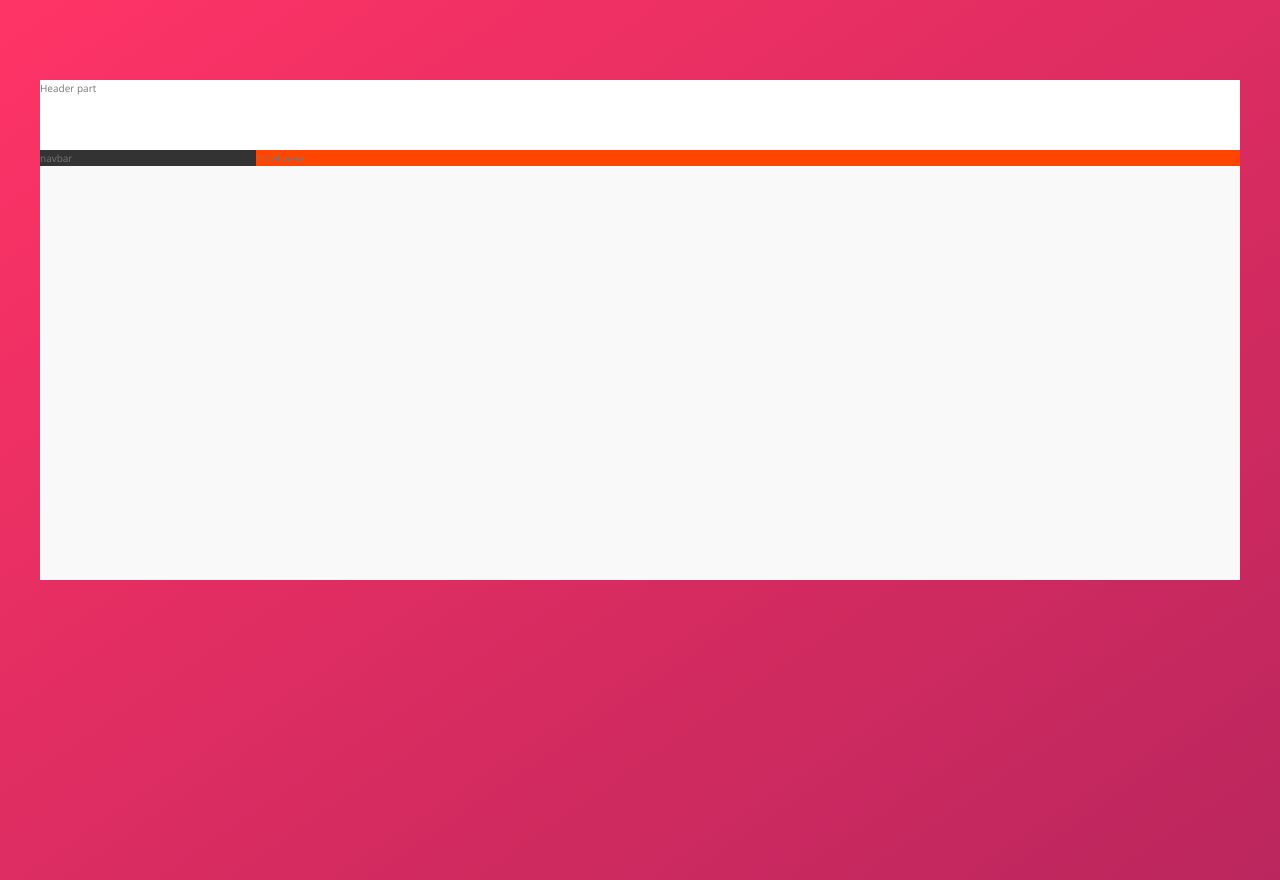
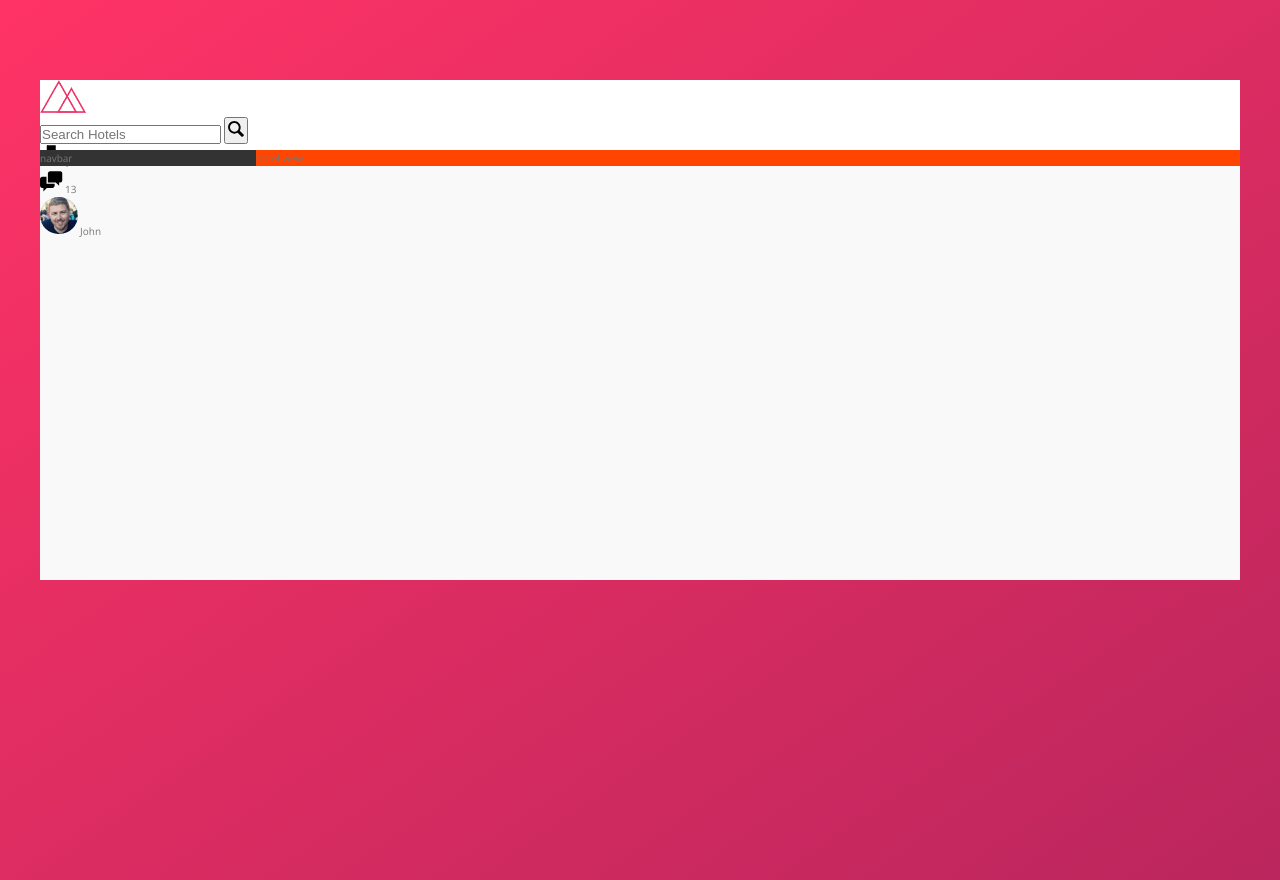
Before and after one commit to SNasser97/trillo-proj, a website: page index.html in a window 1280 px wide. Drawn offline with nearby package versions, Linux system fonts and the light colour scheme.

Commit message:
CSS + SVG for icons

```diff
--- a/index.html
+++ b/index.html
@@ -12,7 +12,39 @@
     </head>
     <body>
         <div class="container">
-            <header class="header">Header part</header>
+            <header class="header">
+                <img src="img/logo.png" alt="trillo logo" class="logo">
+                <form action="#" class="search">
+                    <input type="text" class="search__input" placeholder="Search Hotels">
+                    <button class="search__button">
+                        <svg class="search__icon">
+                            <use xlink:href="img/sprite.svg#icon-magnifying-glass">
+                            </use>
+                        </svg>
+                    </button>
+                </form>
+                <nav class="user-nav">
+                    <div class="user-nav__icon-box">
+                        <svg class="user-nav__icon">
+                            <use xlink:href="img/sprite.svg#icon-bookmark">
+                        </svg>
+                        <span class="user-nav__notification">7</span>
+                    </div>
+                    <div class="user-nav__icon-box">
+                        <svg class="user-nav__icon">
+                            <use xlink:href="img/sprite.svg#icon-chat">
+                        </svg>
+                        <span class="user-nav__notification">13</span>
+                    </div>
+                    <div class="user-nav__user">
+                        <img src="img/user-3.jpg" alt="User photo" class="user-nav__user-photo">
+                         <span class="user-nav__user-name">
+                             John
+                         </span>
+                    </div>
+                </nav>
+            </header>
+
             <div class="content">
                 <nav class="sidebar">navbar</nav>
                 <main class="hotel-view">hotel view</main>
--- a/sass/_components.scss
+++ b/sass/_components.scss
@@ -0,0 +1,49 @@
+/////////////////////////////////////////////////
+// LOGO
+.logo {
+	height: 3.25rem;
+}
+
+/////////////////////////////////////////////////
+// SEARCH BOX
+.search {
+	&__input {
+
+	}
+	&__button {
+
+	}
+	&__icon {
+		height: 2rem;
+		width: 2rem;
+	}
+}
+
+/////////////////////////////////////////////////
+// USER NAVIGATION
+.user-nav {
+	&__icon-box {
+
+	}
+
+	&__icon {
+		height: 2.25rem;
+		width: 2.25rem;
+	}
+
+	&__notification {
+
+	}
+
+	&__user {
+
+	}
+	&__user-photo {
+		height: 3.75rem;
+		border-radius:50%;
+	}
+
+	&__user-name {
+
+	}
+}
```
Also changed, not shown: css/style.css, img/SVG/aircraft-take-off.svg (added), img/SVG/bookmark.svg (added), img/SVG/chat.svg (added), img/SVG/chevron-small-right.svg (added), img/SVG/home.svg (added), img/SVG/key.svg (added), img/SVG/location-pin.svg (added), img/SVG/magnifying-glass.svg (added), img/SVG/map.svg (added), img/SVG/star-outlined.svg (added), img/SVG/star.svg (added).
